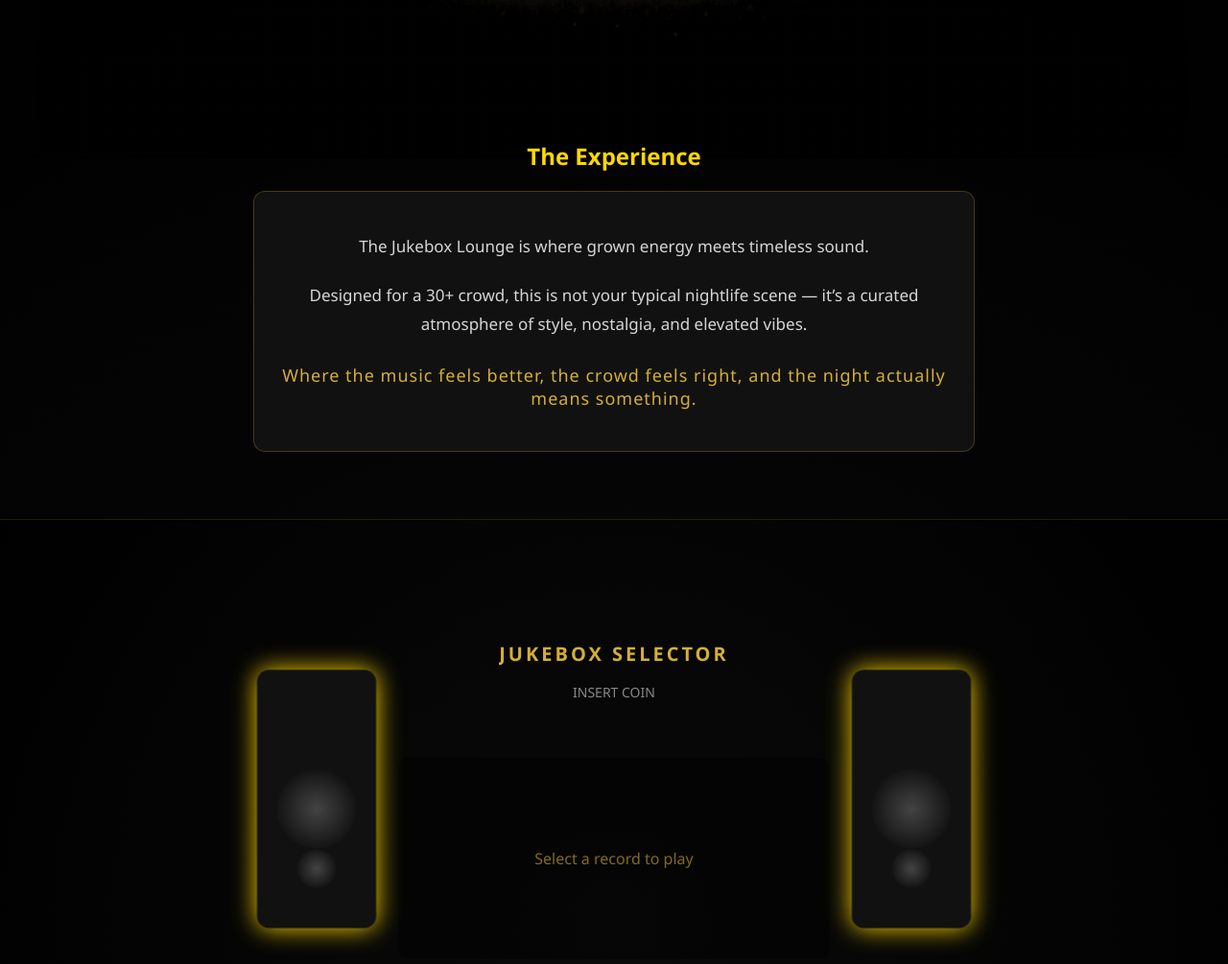
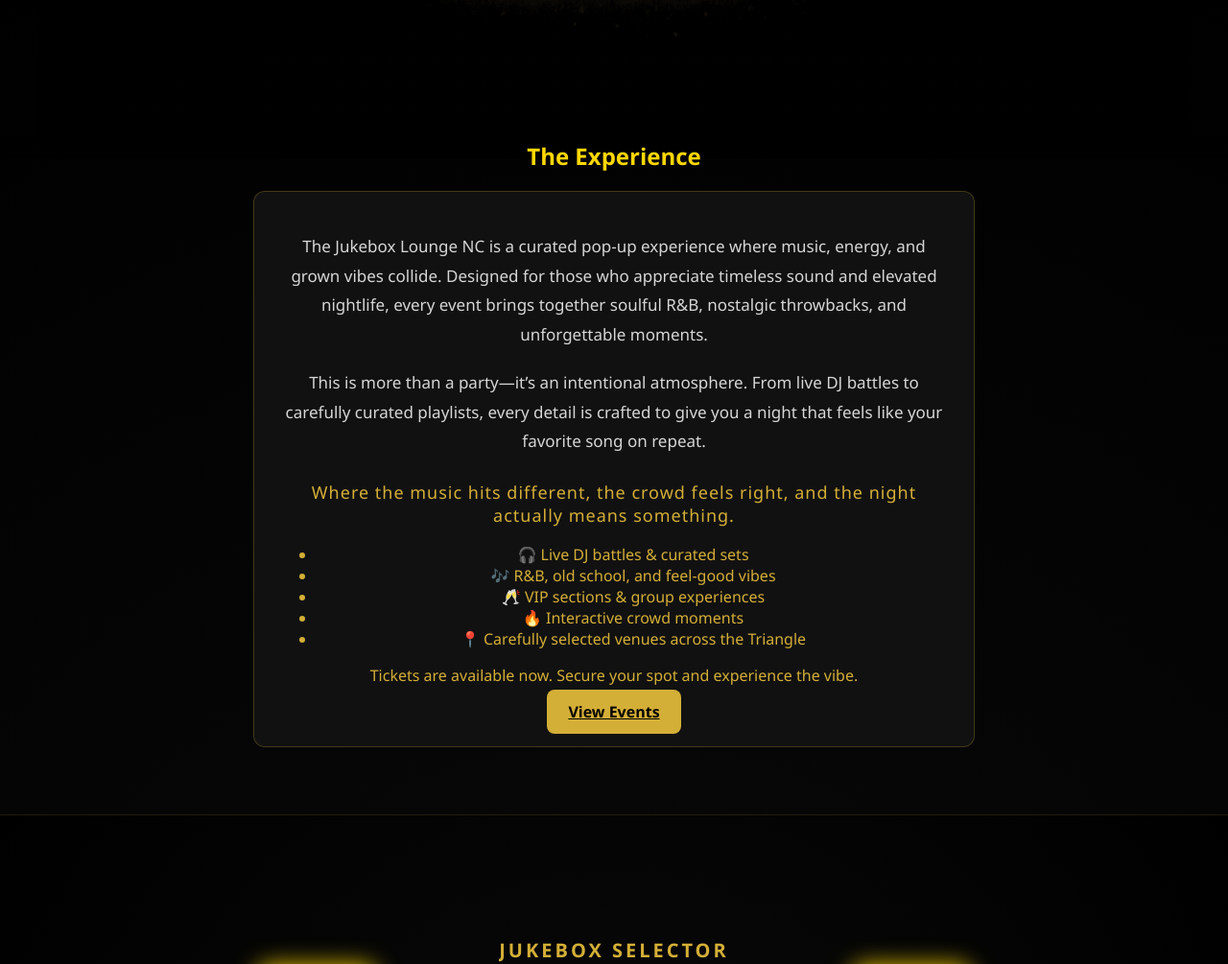
Before and after one commit to insight1224/jukebox-clean, a Flask app: page / in a window 1280 px wide. Shown: the part 698-1703 px from the top of the page at 96% size. Run offline with Flask 3, Linux system fonts and the light colour scheme.

Commit message:
update homepage experience section

```diff
--- a/templates/index.html
+++ b/templates/index.html
@@ -15,18 +15,38 @@
     <h2 class="section-title">The Experience</h2>
 
     <div class="experience-box">
+
         <p class="experience-text">
-            The Jukebox Lounge is where grown energy meets timeless sound.
+            The Jukebox Lounge NC is a curated pop-up experience where music, energy, and grown vibes collide. Designed for those who appreciate timeless sound and elevated nightlife, every event brings together soulful R&B, nostalgic throwbacks, and unforgettable moments.
         </p>
 
         <p class="experience-text">
-            Designed for a 30+ crowd, this is not your typical nightlife scene —
-            it’s a curated atmosphere of style, nostalgia, and elevated vibes.
+            This is more than a party—it’s an intentional atmosphere. From live DJ battles to carefully curated playlists, every detail is crafted to give you a night that feels like your favorite song on repeat.
         </p>
 
         <p class="experience-highlight">
-            Where the music feels better, the crowd feels right, and the night actually means something.
+            Where the music hits different, the crowd feels right, and the night actually means something.
         </p>
+
+        <div class="experience-features">
+            <ul>
+                <li>🎧 Live DJ battles & curated sets</li>
+                <li>🎶 R&B, old school, and feel-good vibes</li>
+                <li>🥂 VIP sections & group experiences</li>
+                <li>🔥 Interactive crowd moments</li>
+                <li>📍 Carefully selected venues across the Triangle</li>
+            </ul>
+        </div>
+
+        <div class="experience-cta">
+            <p>
+                Tickets are available now. Secure your spot and experience the vibe.
+            </p>
+            <a href="/events" class="btn">View Events</a>
+        </div>
+
+    </div>
+</section>
     </div>
 </section>
 
```
